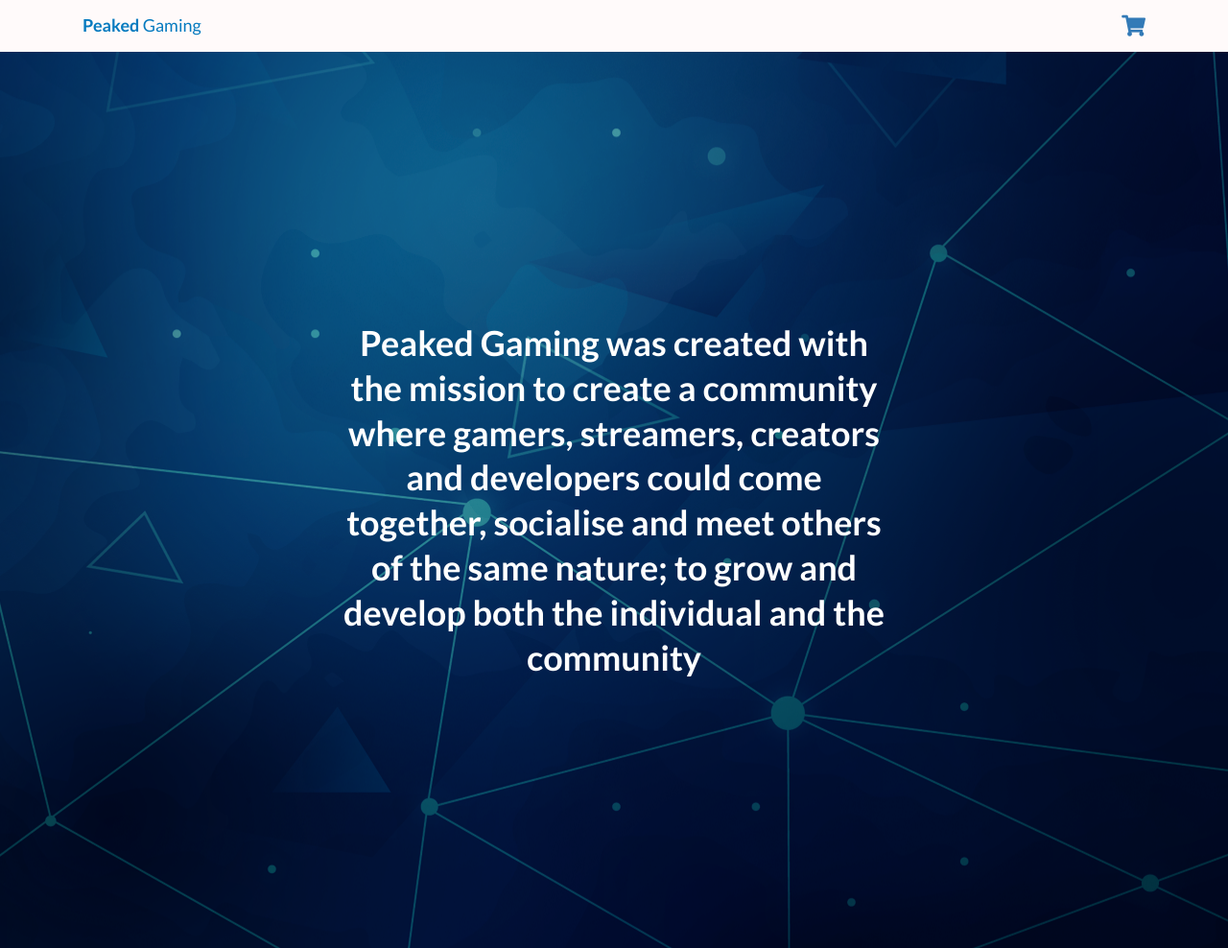
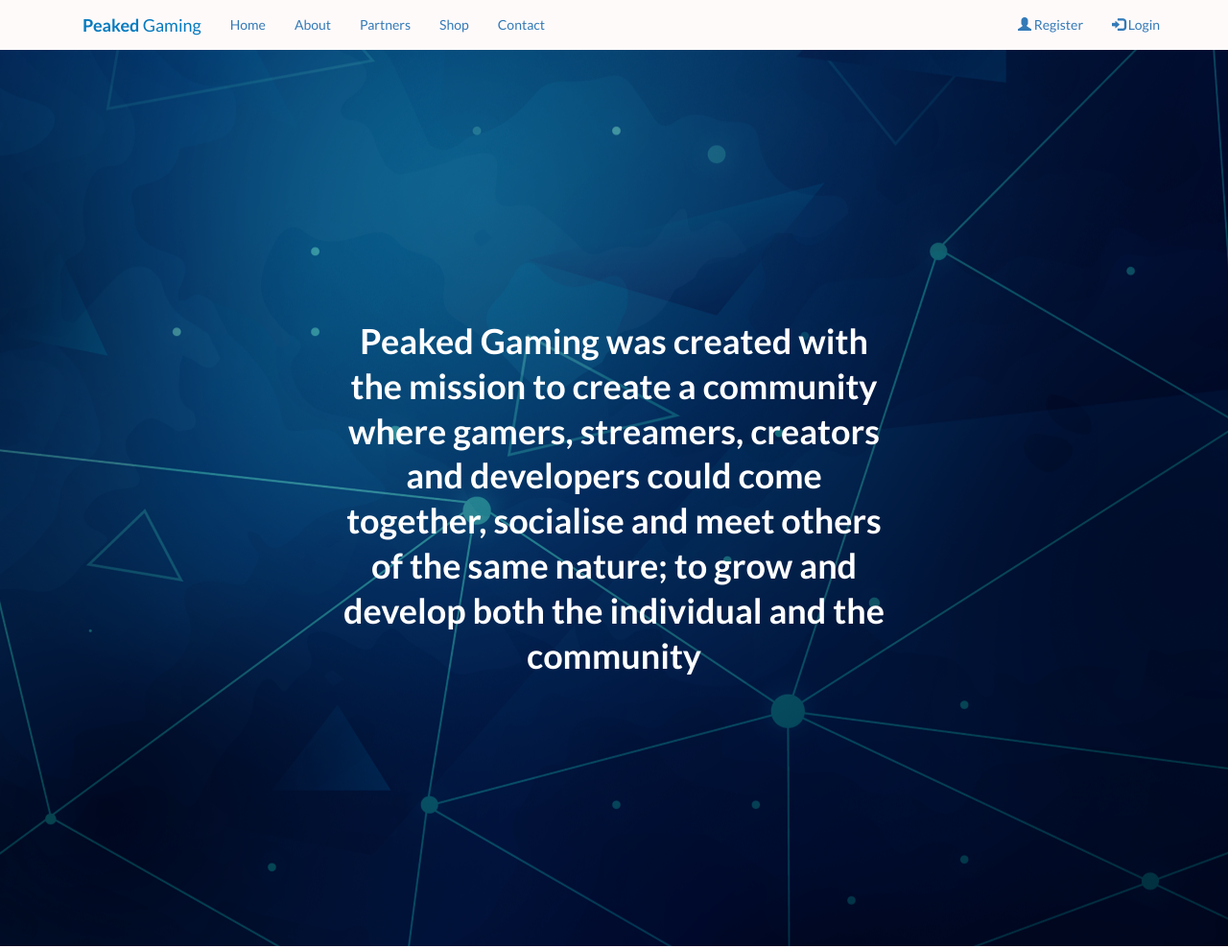
Before and after one commit to peaked-gaming/peaked-site, a plain HTML site: page new.html in a window 1280 px wide. Shown: the top 988 px of the page at 96% size. Drawn offline with nearby package versions, Linux system fonts and the light colour scheme.

Commit message:
all cleaned up now

```diff
--- a/new.html
+++ b/new.html
@@ -18,8 +18,20 @@
     <div class="container">
       <!-- Navigation -->
       <div class="navbar">
-        <a class="navbar-brand" href="/"><span id="peak">Peaked</span> Gaming</a>
-        <a href="#"><i id="cart" class="fas fa-shopping-cart"></i></a>
+        <div class="navbar-header">
+          <a class="navbar-brand" href="#"><span id="peak">Peaked</span> Gaming</a>
+        </div>
+        <ul class="nav navbar-nav">
+         <li class="active"><a href="#">Home</a></li>
+         <li><a href="#">About</a></li>
+    	   <li><a href="#">Partners</a></li>
+         <li><a href="#">Shop</a></li>
+    	   <li><a href="#">Contact</a></li>
+        </ul>
+        <ul class="nav navbar-nav navbar-right">
+          <li><a href="#"><span class="glyphicon glyphicon-user"></span> Register </a></li>
+          <li><a href="#"><span class="glyphicon glyphicon-log-in"></span> Login </a></li>
+        </ul>
       </div>
     </div>
       <!--Masthead main image banner w/ text -->
```
